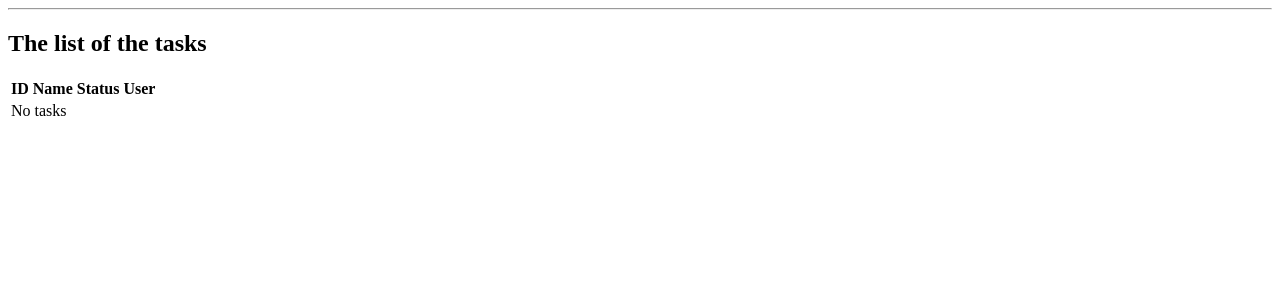
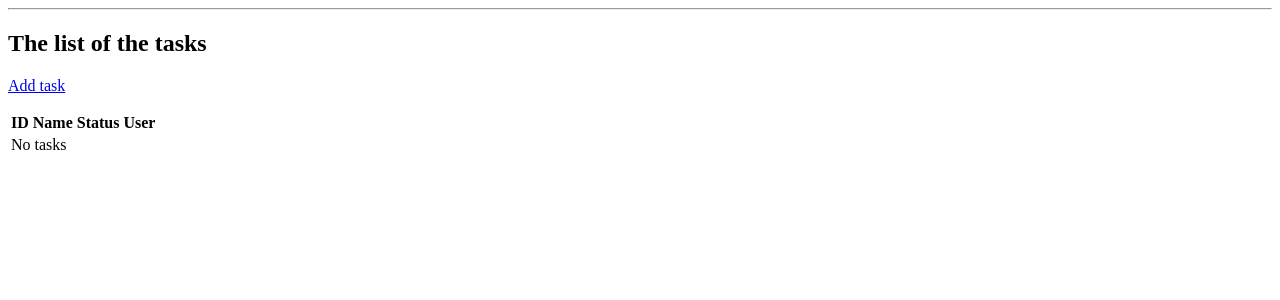
Before and after one commit to Valkirik/task_manager, a Django app: page /tasks_list/ in a window 1280 px wide. Shown: the part 98-398 px from the top of the page. Run offline with Django 4.2, Linux system fonts and the light colour scheme; data that the repository does not hold is empty.

Commit message:
adding creatind and deleting

```diff
--- a/config/urls.py
+++ b/config/urls.py
@@ -23,5 +23,7 @@ urlpatterns = [
     path("", views.base_demo, name='base_demo'),
     path("home/", views.tasks_home, name='home'),
     path("tasks_list/", views.tasks_list, name='tasks_list'),
-    path("tasks/<int:pk>", views.task_detail, name="task_detail")
+    path("tasks/<int:pk>", views.task_detail, name="task_detail"),
+    path("task/add/", views.TaskCreateView.as_view(), name="create_task"),
+    path("task/<int:pk>/delete/", views.TaskDeleteView.as_view(), name="delete_task")
 ]
--- a/tasks/templates/tasks/tasks_list.html
+++ b/tasks/templates/tasks/tasks_list.html
@@ -4,6 +4,7 @@
 
 {% block content %}
 <h2>The list of the tasks</h2>
+<p><a href="{% url 'create_task'%}"> Add task </a></p>
 <table>
     <tr>
         <th>ID</th>
@@ -17,9 +18,12 @@
         <td><a href="{% url 'task_detail' task.pk %}">{{ task.task_name }}</a></td>
         <td>{{ task.get_status_display }}</td>
         <td>{{ task.user }}</td>
+        <td><a href="{% url 'delete_task' task.pk %}">Delete</a></td>
+
     </tr>
     {% empty %}
     <tr><td colspan="4">No tasks</td> </tr>
     {% endfor %}
 </table>
+
 {% endblock %}
--- a/tasks/views.py
+++ b/tasks/views.py
@@ -1,6 +1,10 @@
 from django.shortcuts import render
 from .models import Task
 from django.shortcuts import get_object_or_404
+from .forms import TaskForm
+from django.views.generic import CreateView, DeleteView
+from django.urls import reverse_lazy
+from django.contrib.auth.mixins import LoginRequiredMixin
 
 def base_demo(request):
     return render(request, 'tasks/base.html')
@@ -15,3 +19,19 @@ def tasks_list(request):
 def task_detail(request, pk):
     task = get_object_or_404(Task, pk=pk)
     return render(request, "tasks/task_detail.html", {"task": task})
+
+class TaskCreateView(CreateView):
+    model = Task
+    form_class = TaskForm
+    template_name = "tasks/add_task.html"
+    success_url = reverse_lazy("tasks_list")
+
+    def form_valid(self, form):
+        form.instance.user = self.request.user
+        return super().form_valid(form)
+
+class TaskDeleteView(DeleteView, LoginRequiredMixin):
+    model = Task
+    template_name = "tasks/confirm_delete.html"
+    success_url = reverse_lazy("tasks_list")
+    context_object_name = "task"
```
Also changed, not shown: tasks/forms.py (added, +7 -0 lines), tasks/templates/tasks/add_task.html (added, +10 -0 lines), tasks/templates/tasks/confirm_delete.html (added, +10 -0 lines).
